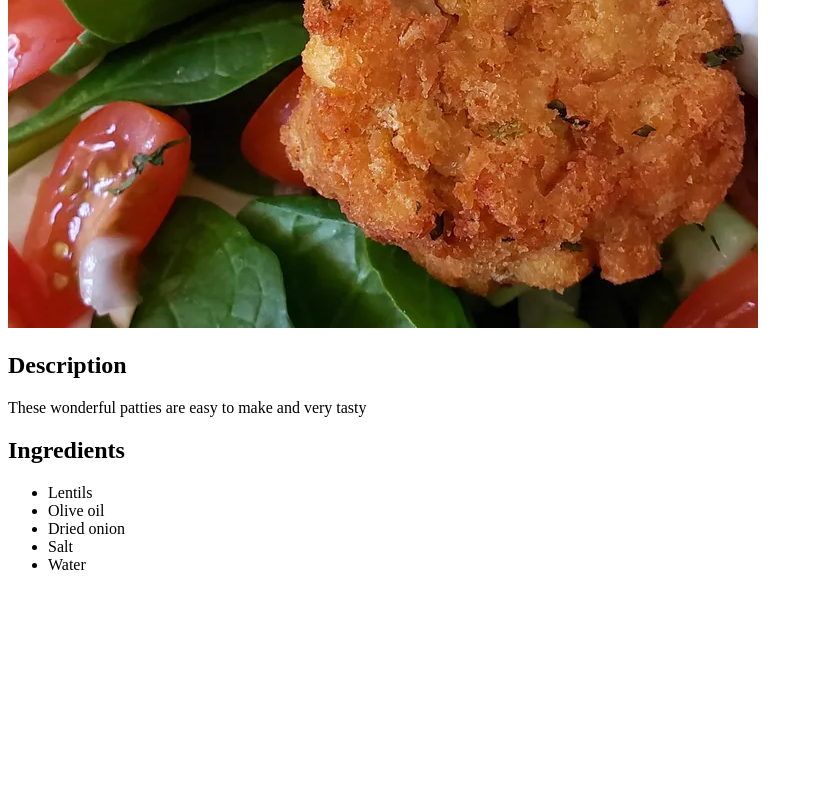
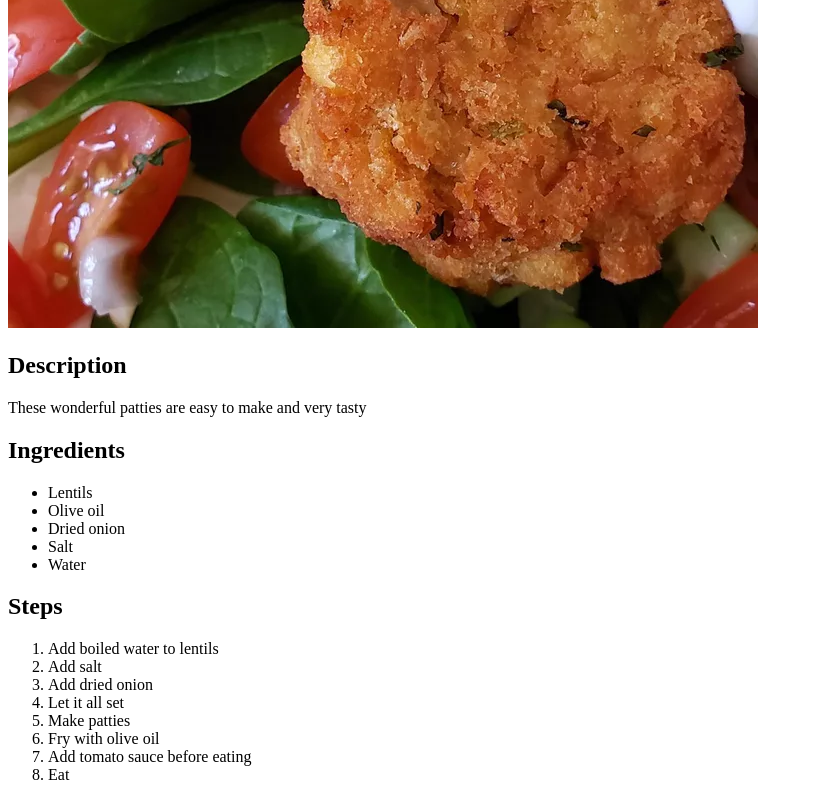
Before and after one commit to herman-morozov/odin-recipes, a plain HTML site: page recipes/lentil_patties.html in a window 1280 px wide. Shown: the part 502-1302 px from the top of the page, without its empty margins (0-813 px from the left). Before the commit the page ends 1092 px from the top, so only its background shows below. Drawn offline with Linux system fonts and the light colour scheme.

Commit message:
Add steps to the recipes

```diff
--- a/recipes/lentil_patties.html
+++ b/recipes/lentil_patties.html
@@ -18,5 +18,17 @@
         <li>Dried onion</li>
         <li>Salt</li>
         <li>Water</li>
+    </ul>
+    <h2>Steps</h2>
+    <ol>
+        <li>Add boiled water to lentils</li>
+        <li>Add salt</li>
+        <li>Add dried onion</li>
+        <li>Let it all set</li>
+        <li>Make patties</li>
+        <li>Fry with olive oil</li>
+        <li>Add tomato sauce before eating</li>
+        <li>Eat</li>
+    </ol>
 </body>
 </html>
```
Also changed, not shown: recipes/buckwheat_porridge.html (+7 -0 lines), recipes/pelmeni.html (+8 -0 lines).
